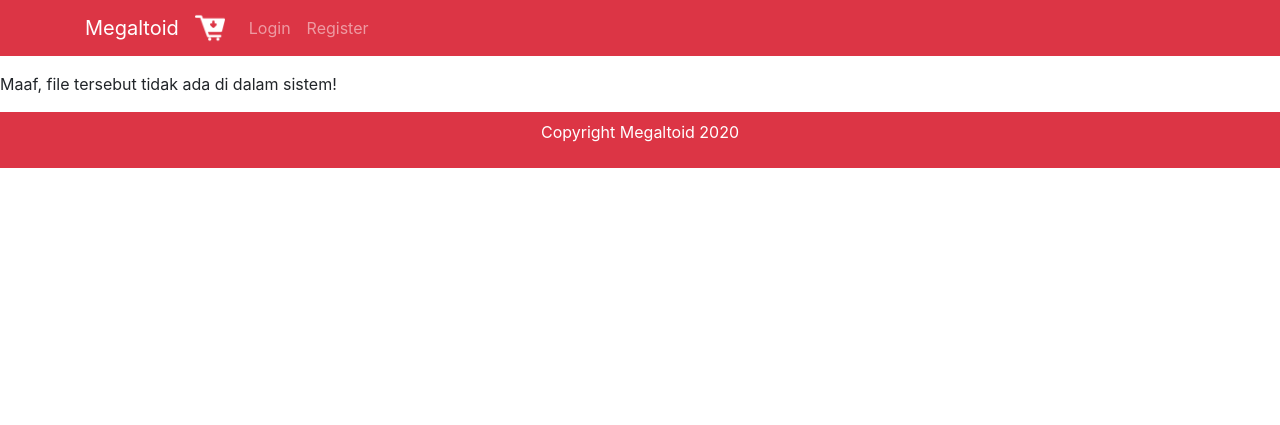
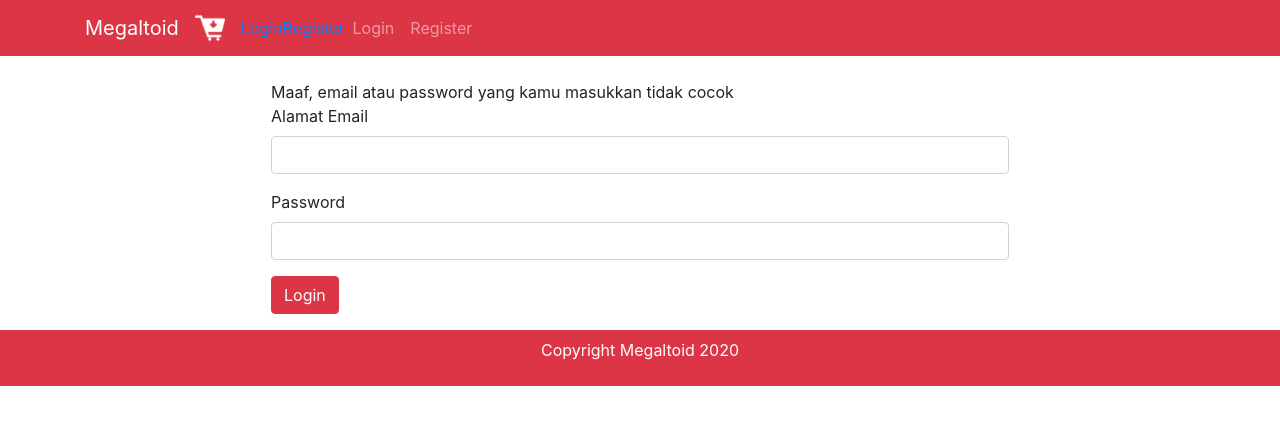
Before and after one commit to dickyhermawan12/megaltoid-web, a PHP site: page /myproject/index.php?page=login&notif=true in a window 1280 px wide. Shown: the top 425 px of the page. Run offline with PHP 8.4, Linux system fonts and the light colour scheme; a stand-in replaces the project's code that opens the database connection; some libraries are stand-ins or nearby versions.

Commit message:
Module Login

```diff
--- a/index.php
+++ b/index.php
@@ -1,6 +1,10 @@
 <?php
+    session_start();
     include_once("./function/helper.php");
     $page = isset($_GET['page']) ? $_GET['page'] : false;
+    $user_id = isset($_SESSION['user_id']) ? $_SESSION['user_id'] : false;
+    $nama = isset($_SESSION['nama']) ? $_SESSION['nama'] : false;
+    $level = isset($_SESSION['level']) ? $_SESSION['level'] : false;
 ?>
 
 <!DOCTYPE html>
@@ -24,6 +28,16 @@
                             <span class="navbar-toggler-icon"></span>
                         </button>
                         <div class="collapse navbar-collapse" id="navbarNav">
+                            <?php
+                                if($user_id){
+                                    echo "Hi <b>$nama</b>,
+                                          <a href='".BASE_URL."index.php?page=my_profile&module=pesanan&action=list'>My Profile</a>
+                                          <a href='".BASE_URL."logout.php'>Logout</a>";
+                                }else{
+                                    echo "<a href='".BASE_URL."index.php?page=login'>Login</a>
+                                         <a href='".BASE_URL."index.php?page=register'>Register</a>";
+                                }
+                            ?>
                             <ul class="navbar-nav">
                                 <li class="nav-item">
                                     <a class="nav-link" href="<?php echo BASE_URL."index.php?page=login"; ?>">Login</a>
--- /dev/null
+++ b/login.php
@@ -0,0 +1,37 @@
+<?php
+
+    if($user_id){
+        header("location: ".BASE_URL);
+    }
+
+?>
+
+<div class="container pt-4" id="container-user-akses">
+
+    <form action="<?php echo BASE_URL."proses_login.php"; ?>" method="POST">
+
+        <?php
+
+            $notif = isset($_GET['notif']) ? $_GET['notif'] : false;
+
+            if($notif == true){
+                echo "<div class='notif'>Maaf, email atau password yang kamu masukkan tidak cocok</div>";
+            }
+
+        ?>
+
+        <div class="form-group element-form">
+            <label for="inputEmail">Alamat Email</label>
+            <input type="email" class="form-control" id="inputEmail" name="email">
+        </div>
+        <div class="form-group element-form">
+            <label for="inputPassword">Password</label>
+            <input type="password" class="form-control" id="inputPassword" name="password">
+        </div>
+        <div class="form-group element-form">
+            <button type="submit" class="btn btn-danger" value="register">Login</button>
+        </div>
+
+    </form>
+
+</div>
```
Also changed, not shown: logout.php (added, +11 -0 lines), proses_login.php (added, +24 -0 lines), register.php (+8 -0 lines).
